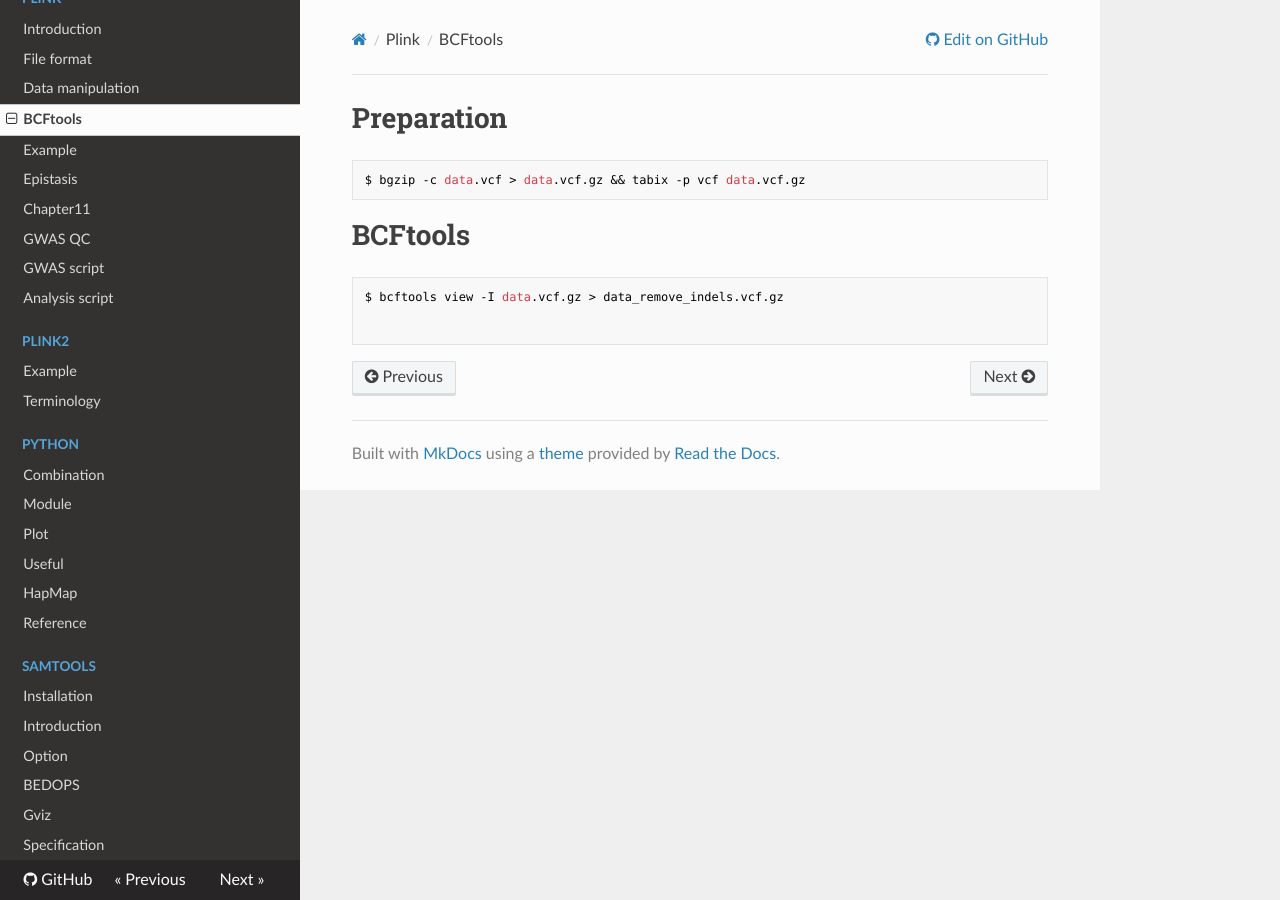
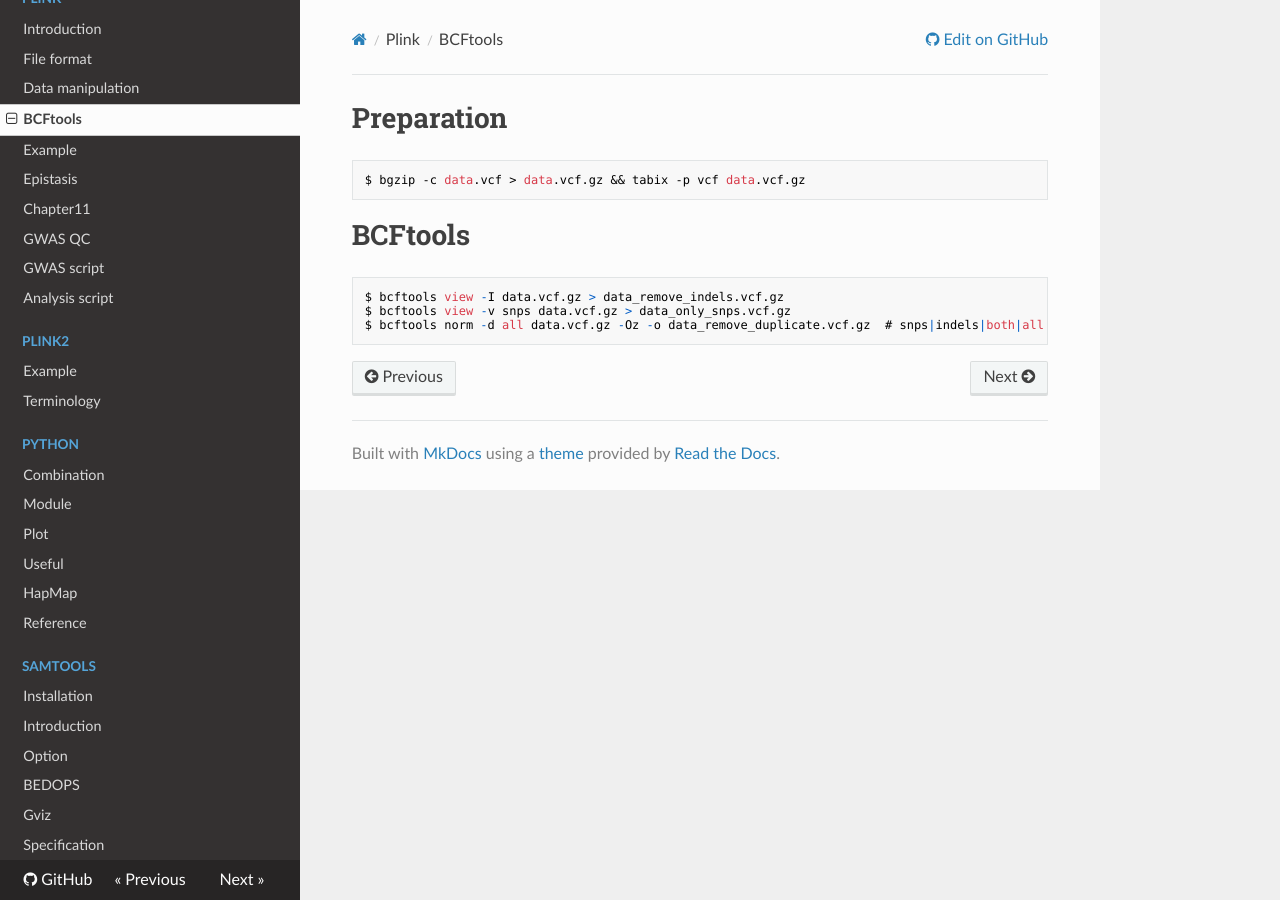
Before and after one commit to WonyoungCho/plink, an MkDocs documentation site: the page built from docs/bcftools_mani.md, in a window 1280 px wide. Built offline with MkDocs 1.6.1, drawn with Linux system fonts in a browser that asks for light colours; nearby versions of some CDN libraries; old or Windows-style settings are respelled for this version of MkDocs.

Commit message:
Update bcftools_mani.md

````diff
--- a/docs/bcftools_mani.md
+++ b/docs/bcftools_mani.md
@@ -6,6 +6,6 @@ $ bgzip -c data.vcf > data.vcf.gz && tabix -p vcf data.vcf.gz
 # BCFtools
 ```
 $ bcftools view -I data.vcf.gz > data_remove_indels.vcf.gz
-
-
+$ bcftools view -v snps data.vcf.gz > data_only_snps.vcf.gz
+$ bcftools norm -d all data.vcf.gz -Oz -o data_remove_duplicate.vcf.gz  # snps|indels|both|all|exact
 ```
````
